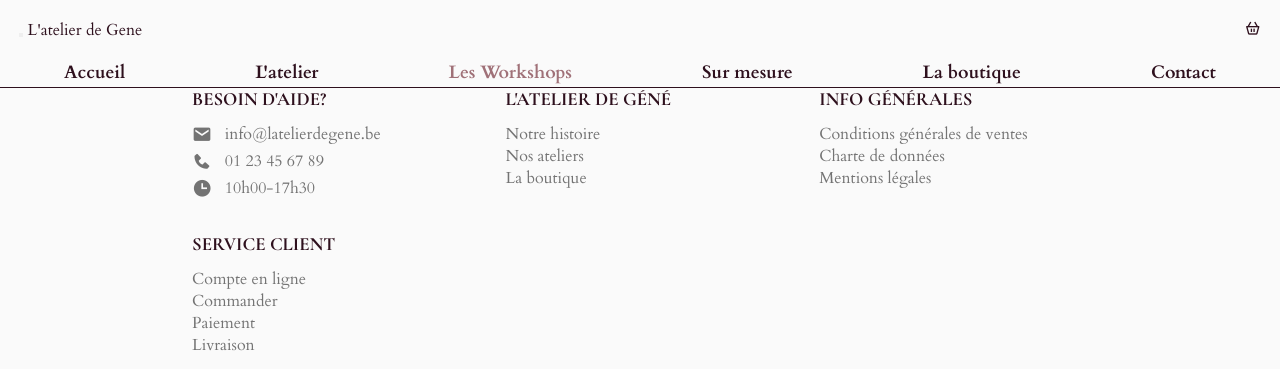
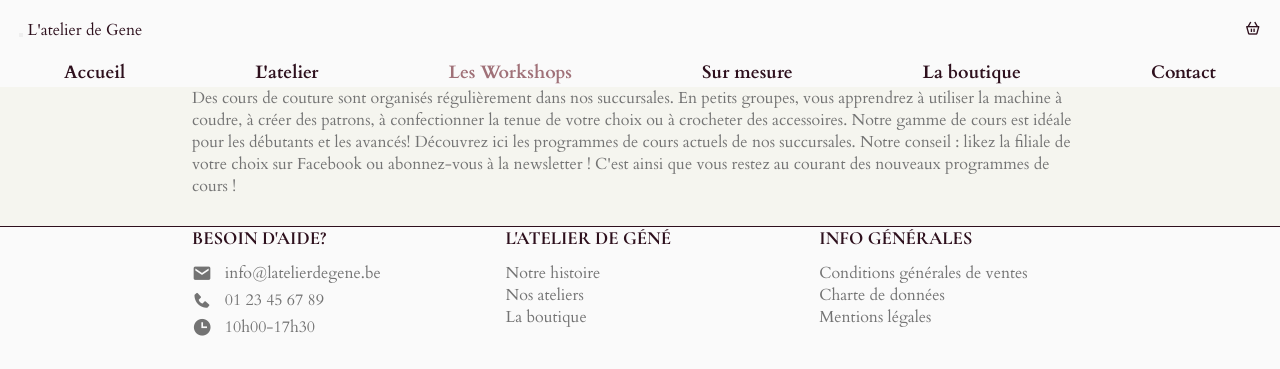
Before and after one commit to DianaNsibu/AtelierDeGene, a plain HTML site: page workshop.html in a window 1280 px wide. Shown: the top 369 px of the page. Drawn offline with nearby package versions, Linux system fonts and the light colour scheme.

Commit message:
Update workshop.html
Idées de textes à travailler pour la page workshop

```diff
--- a/workshop.html
+++ b/workshop.html
@@ -1,14 +1,18 @@
 <!DOCTYPE html>
 <html lang="en">
+
 <head>
     <meta charset="UTF-8">
     <meta http-equiv="X-UA-Compatible" content="IE=edge">
     <meta name="viewport" content="width=device-width, initial-scale=1.0">
     <title>L'atelier de Géné - Les workshops</title>
     <link rel="stylesheet" href="./src/style.css">
-    <link href="https://fonts.googleapis.com/css2?family=Cardo:ital,wght@0,400;0,700;1,400&family=Cormorant+Garamond:ital,wght@0,300;0,400;0,500;0,600;0,700;1,300;1,400;1,500;1,600;1,700&display=swap" rel="stylesheet">
+    <link
+        href="https://fonts.googleapis.com/css2?family=Cardo:ital,wght@0,400;0,700;1,400&family=Cormorant+Garamond:ital,wght@0,300;0,400;0,500;0,600;0,700;1,300;1,400;1,500;1,600;1,700&display=swap"
+        rel="stylesheet">
     <link href='https://unpkg.com/boxicons@2.1.4/css/boxicons.min.css' rel='stylesheet'>
 </head>
+
 <body>
     <header>
         <nav>
@@ -37,7 +41,18 @@
             </div>
         </nav>
     </header>
-    <main></main>
+    <main>
+        <section>
+            <p>Des cours de couture sont organisés régulièrement dans nos succursales. En petits groupes, vous
+                apprendrez à utiliser la machine à coudre, à créer des patrons, à confectionner la tenue de votre choix
+                ou à crocheter des accessoires.
+
+                Notre gamme de cours est idéale pour les débutants et les avancés! Découvrez ici les programmes de cours
+                actuels de nos succursales.
+                Notre conseil : likez la filiale de votre choix sur Facebook ou abonnez-vous à la newsletter ! C'est
+                ainsi que vous restez au courant des nouveaux programmes de cours !</p>
+        </section>
+    </main>
     <footer>
         <div class="footer">
             <div class="footer-info-row">
@@ -99,4 +114,5 @@
     </footer>
     <script src="./src/mainJs.js"></script>
 </body>
+
 </html>
```
